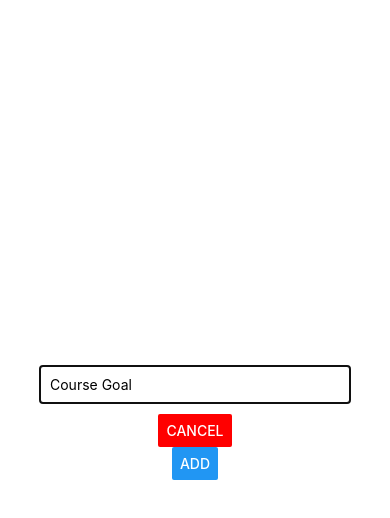
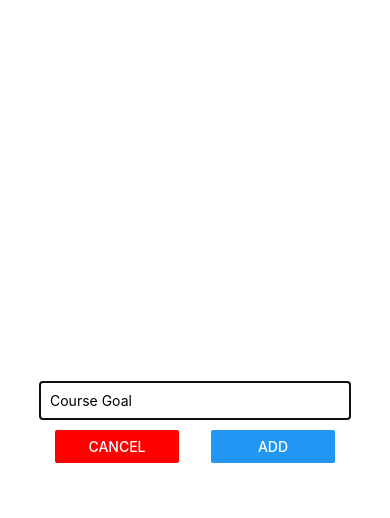
Before and after one commit to benjewman/React-Native-Complete-Guide, a React Native app: screen / in a window 390 px wide. Both pictures are taken after a click on the button "ADD NEW GOAL". Shown: the top 518 px of the page. Built offline with nearby package versions, Linux system fonts and the light colour scheme.

Commit message:
Change button style

```diff
--- a/components/GoalInput.js
+++ b/components/GoalInput.js
@@ -22,8 +22,14 @@ const GoalInput = props => {
                 placeholder="Course Goal"
                 style={styles.input}
                 />
-                <Button title='CANCEL' color='red' onPress={props.onCancel}/>
-                <Button onPress={addGoalHandler} title="ADD" />
+                <View style={styles.buttonContainer}>
+                    <View style={styles.button}>
+                        <Button title='CANCEL' color='red' onPress={props.onCancel}/>
+                    </View>
+                    <View style={styles.button}>
+                        <Button onPress={addGoalHandler} title="ADD" />
+                    </View>
+                </View>
             </View>
         </Modal>
     )
@@ -41,6 +47,14 @@ const styles = StyleSheet.create({
         borderWidth: 1,
         padding: 10,
         marginBottom: 10
+    },
+    buttonContainer: {
+        flexDirection: 'row',
+        justifyContent: 'space-around',
+        width: '80%'
+    },
+    button: {
+        width: '40%'
     }
 })
 
```
